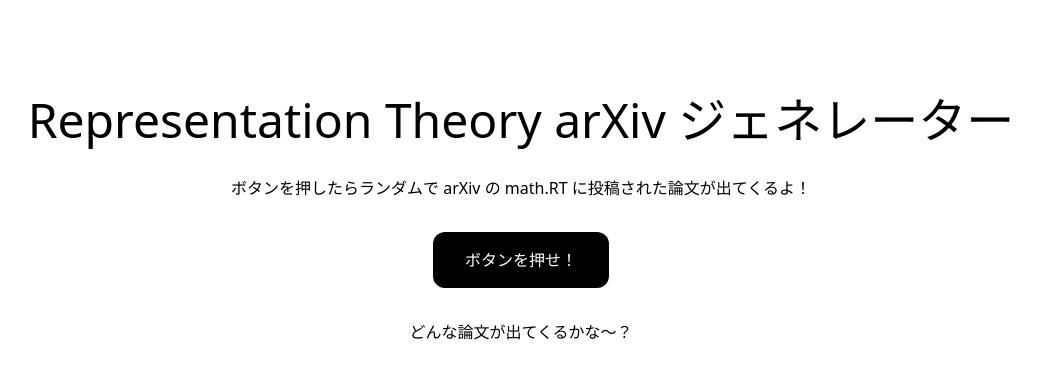
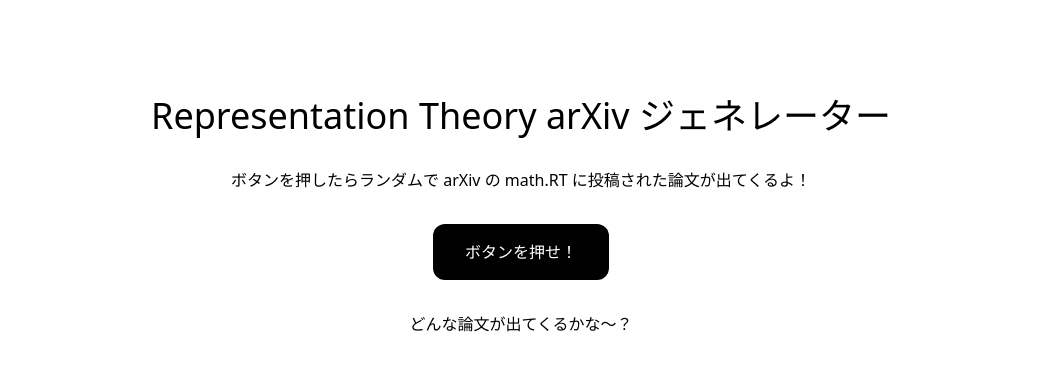
Before and after one commit to Cu0713/arxiv-generator, a React (Vite) app: page / in a window 1280 px wide. Shown: the top 378 px of the page, without its empty margins (119-1160 px from the left). Built offline with nearby package versions, Linux system fonts and the light colour scheme.

Commit message:
文字サイズ変更

```diff
--- a/src/App.tsx
+++ b/src/App.tsx
@@ -52,7 +52,9 @@
 	return (
 		<div className="min-h-screen pt-16 pb-8 space-y-8">
 			<div className="text-center space-y-8">
-				<h1 className="text-5xl">Representation Theory arXiv ジェネレーター</h1>
+				<h1 className="sm:text-xl md:text-2xl lg:text-4xl">
+					Representation Theory arXiv ジェネレーター
+				</h1>
 				<p>
 					ボタンを押したらランダムで arXiv の math.RT
 					に投稿された論文が出てくるよ！
```
